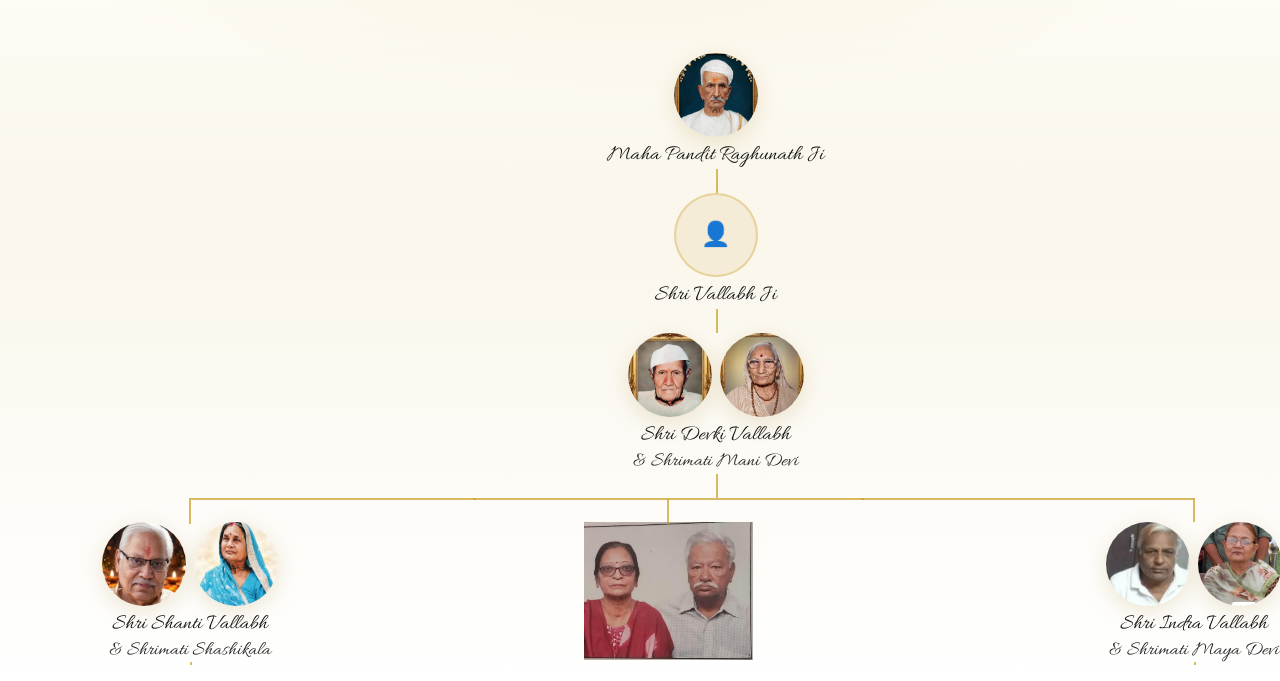
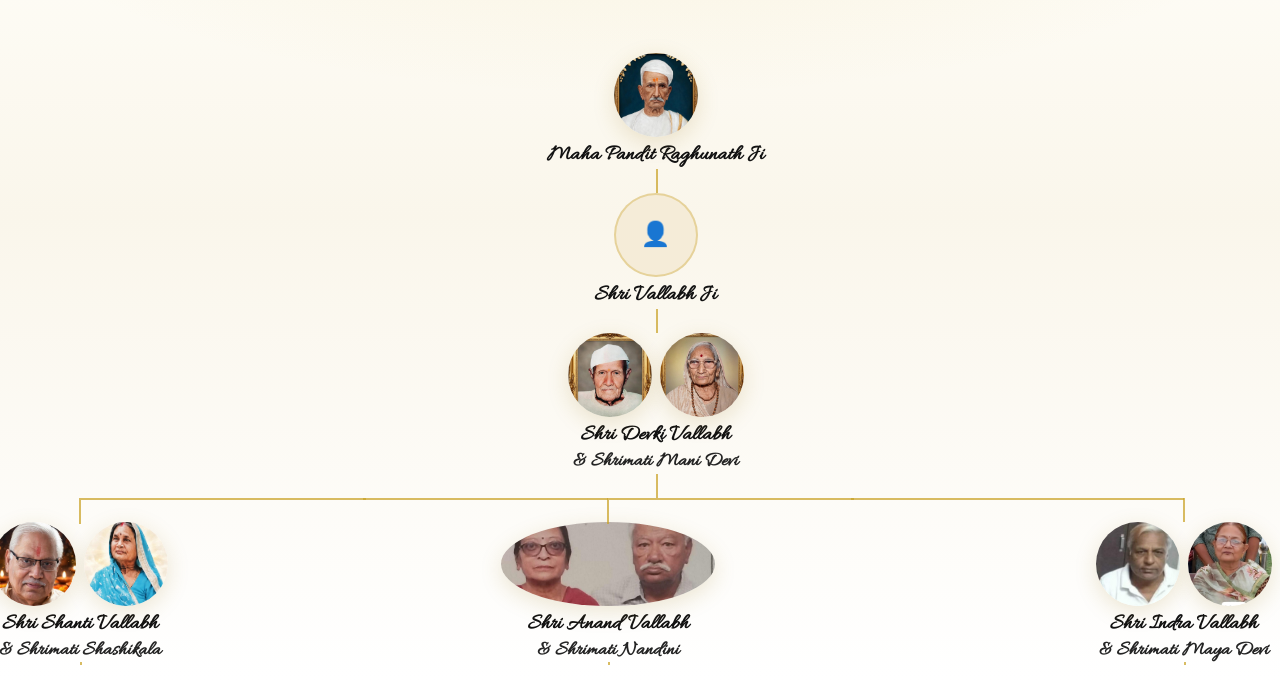
Before and after one commit to ritikdave-9/dwivedi-dave-family-tree, a plain HTML site: page index.html in a window 1280 px wide. Shown: the part 119-800 px from the top of the page. Drawn offline with nearby package versions, Linux system fonts and the light colour scheme.

Commit message:
Style pair photos as horizontal ovals and bold names.
Update couple frame layout and refresh select family portraits in images.

Co-authored-by: Cursor <cursoragent@cursor.com>

```diff
--- a/index.html
+++ b/index.html
@@ -207,7 +207,8 @@
         transition: transform 0.18s ease, box-shadow 0.18s ease;
       }
 
-      .photo-frame:not(.placeholder):hover {
+      .photo-frame:not(.placeholder):hover,
+      .photo-frame.group:hover {
         transform: scale(1.05);
         box-shadow: 0 10px 28px rgba(154, 123, 26, 0.28);
       }
@@ -235,12 +236,16 @@
     }
 
     .photo-frame.group {
-      width: auto;
-      height: auto;
-      border-radius: 0;
-      overflow: visible;
+      --pair-h: var(--photo-size);
+      --pair-w: calc(var(--photo-size) * 2.55);
+      width: var(--pair-w);
+      height: var(--pair-h);
+      border-radius: 80%;
+      overflow: hidden;
       line-height: 0;
-      box-shadow: none;
+      flex-shrink: 0;
+      box-shadow: var(--shadow-photo);
+      transition: transform 0.18s ease, box-shadow 0.18s ease;
     }
 
     .photo-frame .photo {
@@ -254,12 +259,13 @@
     }
 
     .photo-frame.group .photo {
-      width: auto;
-      height: auto;
-      max-width: 196px;
-      max-height: calc(var(--photo-size) * 1.65);
-      object-fit: contain;
-      object-position: center;
+      display: block;
+      width: 100%;
+      height: 100%;
+      max-width: none;
+      max-height: none;
+      object-fit: cover;
+      object-position: center 32%;
       transform: none;
     }
 
@@ -277,7 +283,7 @@
       font-family: var(--font-cursive);
       font-size: clamp(1.05rem, 2.4vw, 1.35rem);
       line-height: 1.2;
-      font-weight: 400;
+      font-weight: 700;
       color: var(--ink);
       max-width: calc(var(--node-max) + 24px);
     }
@@ -285,7 +291,7 @@
     .label .sub {
       display: block;
       font-family: inherit;
-      font-weight: 400;
+      font-weight: 700;
       color: var(--ink);
       font-size: 0.92em;
       margin-top: 1px;
@@ -393,8 +399,8 @@
         padding: 0 0.65rem;
       }
 
-      .photo-frame.group .photo {
-        max-width: min(168px, 40vw);
+      .photo-frame.group {
+        --pair-w: min(calc(var(--photo-size) * 2.45), 82vw);
       }
     }
 
@@ -558,12 +564,14 @@
       font-family: var(--font-cursive);
       font-size: clamp(0.95rem, 1.1vw, 1.15rem);
       line-height: 1.15;
+      font-weight: 700;
       color: var(--ink);
     }
 
     body.poster-export .label .sub {
       font-size: 0.92em;
       margin-top: 1px;
+      font-weight: 700;
       color: var(--ink);
     }
 
@@ -575,9 +583,9 @@
       font-size: 1.1rem;
     }
 
-    body.poster-export .photo-frame.group .photo {
-      max-width: calc(var(--photo-size) * 2.15);
-      max-height: calc(var(--photo-size) * 1.45);
+    body.poster-export .photo-frame.group {
+      --pair-h: var(--photo-size);
+      --pair-w: calc(var(--photo-size) * 2.55);
     }
 
     body.poster-export #image-preview-layer {
@@ -1234,7 +1242,18 @@
     }
 
     function tunePortraitCrop(img, isGroup) {
-      if (isGroup) return;
+      if (isGroup) {
+        const w = img.naturalWidth;
+        const h = img.naturalHeight;
+        if (!w || !h) return;
+        img.style.objectFit = "cover";
+        if (w > h * 1.15) {
+          img.style.objectPosition = "center 38%";
+        } else {
+          img.style.objectPosition = "center 30%";
+        }
+        return;
+      }
 
       const w = img.naturalWidth;
       const h = img.naturalHeight;
```
Also changed, not shown: images/hridesh-vyas.jpeg, images/pair-abhishek-and-rachna.jpeg, images/pair-jayesh-and-mini.jpeg, images/surabhi.jpeg.
